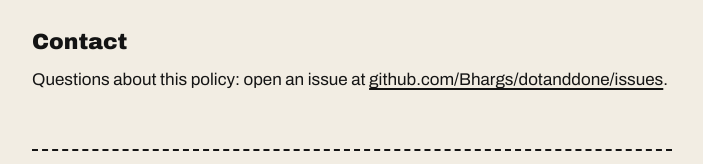
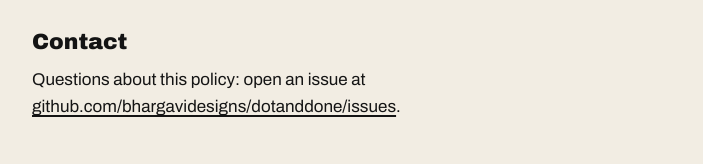
Before and after one commit to bhargavidesigns/dotanddone, a plain HTML site: page privacy/index.html in a window 1280 px wide. Shown: the part 1623-1787 px from the top of the page, without its empty margins (288-991 px from the left). Drawn offline with nearby package versions, Linux system fonts and the light colour scheme.

Commit message:
Update links for new GitHub username
Co-Authored-By: Claude Opus 5.5 <noreply@anthropic.com>
Claude-Session: https://claude.ai/code/session_01J5Lj4ZabWW64sZEXYcNPU8

```diff
--- a/privacy/index.html
+++ b/privacy/index.html
@@ -73,7 +73,7 @@
   <p>If this policy changes, the new version will be posted on this page with a new date.</p>
 
   <h2>Contact</h2>
-  <p id="contact">Questions about this policy: open an issue at <a href="https://github.com/Bhargs/dotanddone/issues">github.com/Bhargs/dotanddone/issues</a>.</p>
+  <p id="contact">Questions about this policy: open an issue at <a href="https://github.com/bhargavidesigns/dotanddone/issues">github.com/bhargavidesigns/dotanddone/issues</a>.</p>
 
   <div class="foot">
     <div class="dots" aria-hidden="true"><i style="background:var(--work)"></i><i style="background:var(--home)"></i><i style="background:var(--self)"></i><i style="background:var(--errands)"></i></div>
```
Also changed, not shown: index.html (+1 -1 lines).
